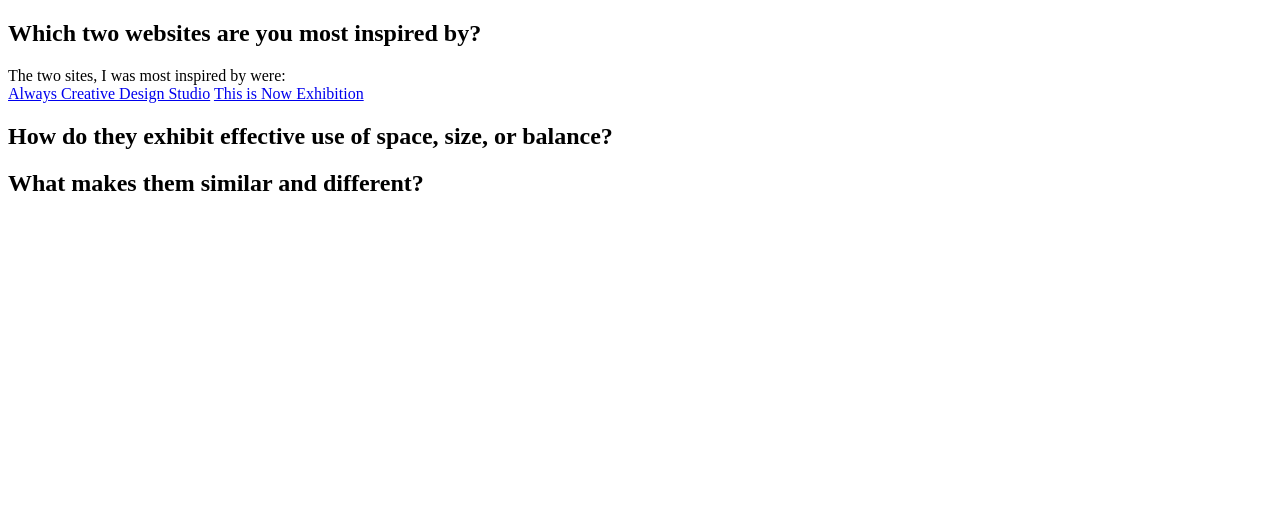
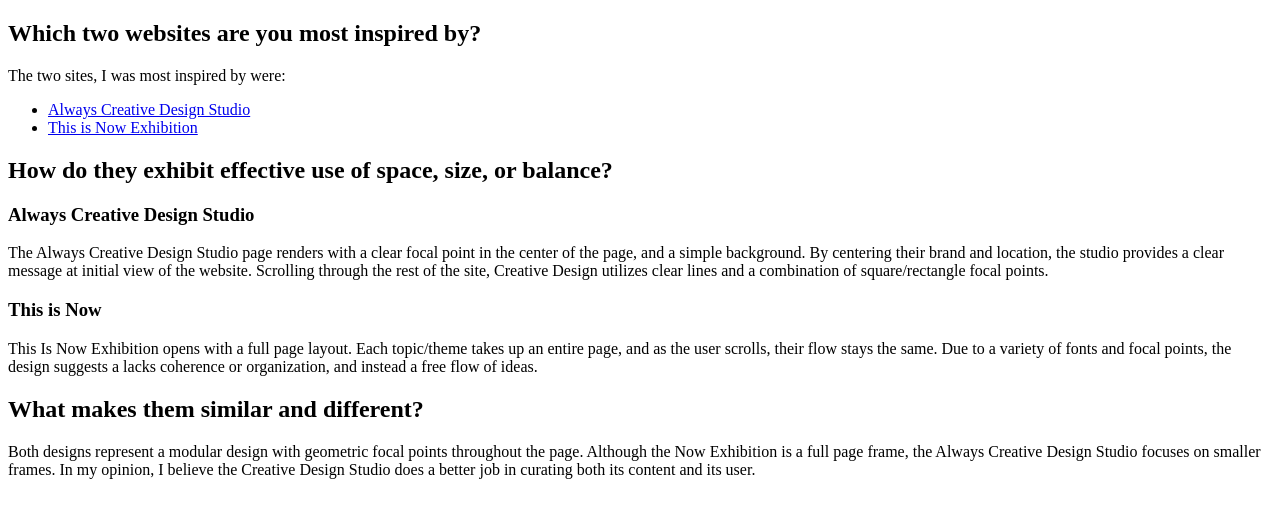
Before and after one commit to erichoonpark/erichoonpark.github.io, a plain HTML site: page index.html in a window 1280 px wide. Drawn offline with Linux system fonts and the light colour scheme.

Commit message:
Image Updates

```diff
--- a/index.html
+++ b/index.html
@@ -5,12 +5,23 @@
 <body>
 <h2>Which two websites are you most inspired by?</h2>
 	<p>The two sites, I was most inspired by were:
-	<br>
-	<a href="http://alwayscreative.net/">Always Creative Design Studio</a>
-	<a href="http://www.thisisnowexhibition.com/">This is Now Exhibition</a>
-	</br>
+	<ul>
+		<li><a href="http://alwayscreative.net/">Always Creative Design Studio</a></li>
+		<li><a href="http://www.thisisnowexhibition.com/">This is Now Exhibition</a></li>
+	</ul>
 	</p>
 <h2>How do they exhibit effective use of space, size, or balance?</h2>
+	<h3>Always Creative Design Studio</h3>
+	<p>
+		The Always Creative Design Studio page renders with a clear focal point in the center of the page, and a simple background. By centering their brand and location, the studio provides a clear message at initial view of the website. Scrolling through the rest of the site, Creative Design utilizes clear lines and a combination of square/rectangle focal points.
+	</p>
+	<h3>This is Now</h3>
+	<p>
+		This Is Now Exhibition opens with a full page layout. Each topic/theme takes up an entire page, and as the user scrolls, their flow stays the same. Due to a variety of fonts and focal points, the design suggests a lacks coherence or organization, and instead a free flow of ideas.
+	</p>
 <h2>What makes them similar and different?</h2>
+	<p>
+		Both designs represent a modular design with geometric focal points throughout the page. Although the Now Exhibition is a full page frame, the Always Creative Design Studio focuses on smaller frames. In my opinion, I believe the Creative Design Studio does a better job in curating both its content and its user.
+	</p>
 </body>
 </html>
```
Also changed, not shown: OmniGaffle Demo.jpg (added).
